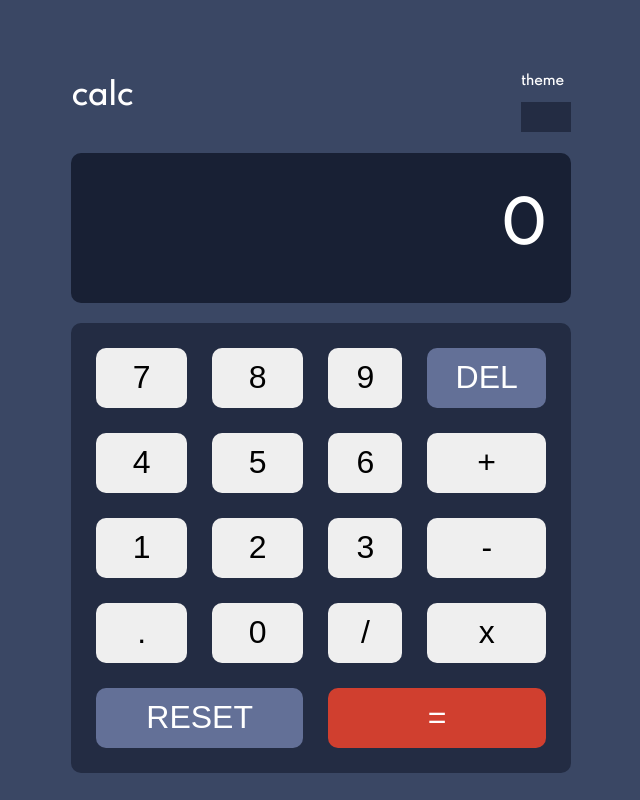
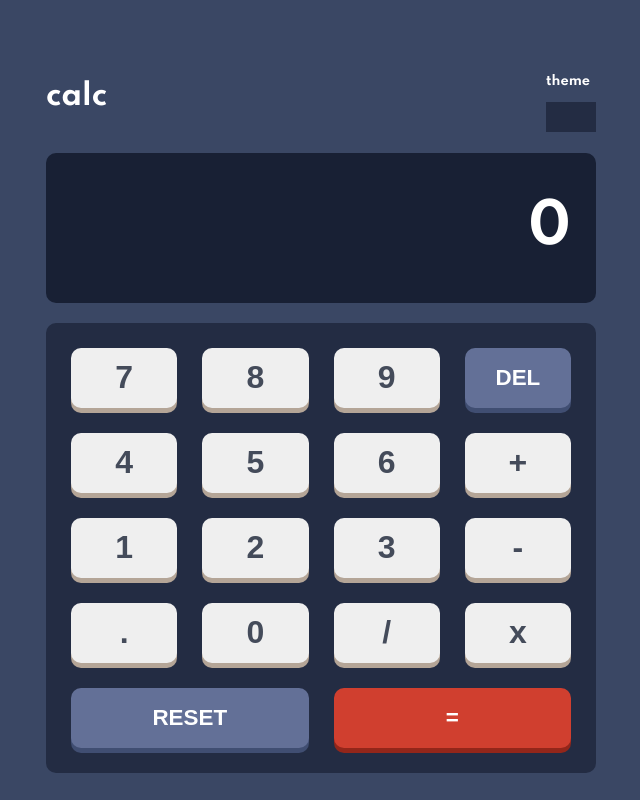
Before and after one commit to LenyPython/Calculator-project, a React (Create React App) app: page / in a window 1280 px wide. Shown: the whole page, without its empty margins (319-959 px from the left). Built offline with nearby package versions, Linux system fonts and the light colour scheme.

Commit message:
added scss rules for theme changing by adding extrac css variables, which would change on body propety theme

```diff
--- a/public/index.html
+++ b/public/index.html
@@ -7,11 +7,11 @@
   <title>Calculator app</title>
   <link rel="preconnect" href="https://fonts.googleapis.com">
   <link rel="preconnect" href="https://fonts.gstatic.com" crossorigin>
-  <link href="https://fonts.googleapis.com/css2?family=Spartan&display=swap" rel="stylesheet">
+  <link href="https://fonts.googleapis.com/css2?family=Spartan:wght@700&display=swap" rel="stylesheet">
 
 </head>
 
-<body>
+<body theme='theme1'>
   <div id="root">
   </div>
 </body>
--- a/src/App.css
+++ b/src/App.css
@@ -1,10 +1,12 @@
 body {
+  --theme1-bg: #3a4764;
+  --theme1-text: white;
   margin: 0;
   padding: 0;
   min-width: 100vw;
   min-height: 100vh;
-  background: #3a4764;
-  color: white;
+  background: var(--theme1-bg);
+  color: var(--theme1-text);
   font-size: 32px;
   font-weight: 700;
   font-family: "Spartan", sans-serif;
@@ -12,12 +14,20 @@ body {
   justify-content: center;
   align-items: center;
 }
+body[theme=theme2] {
+  --theme1-bg: #e6e6e6;
+  --theme1-text: white;
+}
+body[theme=theme3] {
+  --theme1-bg: #160628;
+  --theme1-text: white;
+}
 
 .App {
   display: flex;
   flex-flow: column nowrap;
   align-items: center;
-  width: 500px;
+  width: 550px;
   height: 700px;
 }
 .App > * {
--- a/src/App.scss
+++ b/src/App.scss
@@ -1,12 +1,23 @@
 @import 'variables';
 
+
 body {
+	--theme1-bg: #{$mainBackground};
+	--theme1-text: #{$textWhite};
+	&[theme=theme2]{
+	--theme1-bg: #{$mainBackground2};
+	--theme1-text: #{$textWhite};
+	}
+	&[theme=theme3]{
+	--theme1-bg: #{$mainBackground3};
+	--theme1-text: #{$textWhite};
+	}
 	margin: 0;
 	padding: 0;
 	min-width: 100vw;
 	min-height: 100vh;
-	background: $mainBackground;
-	color: $textWhite;
+	background: var(--theme1-bg);
+	color: var(--theme1-text);
 	font-size: $fontSize;
 	font-weight: $fontWeight;
 	font-family: $fontFamily;
@@ -19,7 +30,7 @@ body {
 	display: flex;
 	flex-flow: column nowrap;
 	align-items: center;
-	width: 500px;
+	width: 550px;
 	height: 700px;
 	& > * {
 		margin: 10px 0;
--- a/src/components/keys/keys.css
+++ b/src/components/keys/keys.css
@@ -5,6 +5,7 @@
   box-sizing: border-box;
   padding: 25px;
   display: grid;
+  grid-template-columns: repeat(4, minmax(0, 1fr));
   gap: 25px;
   justify-items: center;
   align-items: center;
@@ -13,9 +14,12 @@
 #keys button {
   cursor: pointer;
   font-size: 32px;
+  font-weight: 700;
+  color: #444b5a;
   width: 100%;
   height: 60px;
   border-radius: 10px;
+  box-shadow: 0 5px 0 0 #b4a597;
   border: none;
 }
 
@@ -80,23 +84,27 @@
 }
 
 .buttonText, #del, #clear, #equals {
-  color: white;
+  font-size: 0.7em !important;
+  color: white !important;
   text-transform: uppercase;
 }
 
 #equals {
   grid-area: equals;
   background: #d03f2f;
+  box-shadow: 0 5px 0 0 #93261a !important;
 }
 
 #clear {
   grid-area: reset;
   background: #637097;
+  box-shadow: 0 5px 0 0 #404e72 !important;
 }
 
 #del {
   grid-area: del;
   background: #637097;
+  box-shadow: 0 5px 0 0 #404e72 !important;
 }
 
 /*# sourceMappingURL=keys.css.map */
--- a/src/components/keys/keys.scss
+++ b/src/components/keys/keys.scss
@@ -9,6 +9,7 @@ $btnHeight: 60px;
 	box-sizing: border-box;
 	padding: 25px;
 	display: grid;
+	grid-template-columns: repeat(4, minmax(0, 1fr));
 	gap: 25px;
 	justify-items: center;
 	align-items: center;
@@ -21,9 +22,12 @@ $btnHeight: 60px;
 	button {
 		cursor: pointer;
 		font-size: $fontSize;
+		font-weight: $fontWeight;
+		color: $textGrayish;
 		width: $btnWidth;
 		height: $btnHeight;
 		border-radius: 10px;
+		box-shadow: 0 5px 0 0 $keyShadowOther;
 		border:none;
 	}
 }
@@ -73,21 +77,25 @@ $btnHeight: 60px;
 	grid-area: dot;
 }
 .buttonText{
-	color: $textWhite;
+	font-size: .7em !important;
+	color: $textWhite !important;
 	text-transform: uppercase;
 }
 #equals {
 	@extend.buttonText;
 	grid-area: equals;
 	background: $keyBackgroundToggle;
+	box-shadow: 0 5px 0 0 $keyShadowToggle !important;
 }
 #clear {
 	@extend.buttonText;
 	grid-area: reset;
 	background: $keyBackground;
+	box-shadow: 0 5px 0 0 $keyShadow !important;
 }
 #del {
 	@extend.buttonText;
 	grid-area: del;
 	background: $keyBackground;
+	box-shadow: 0 5px 0 0 $keyShadow !important;
 }
```
Also changed, not shown: src/variables.scss (+5 -5 lines).
